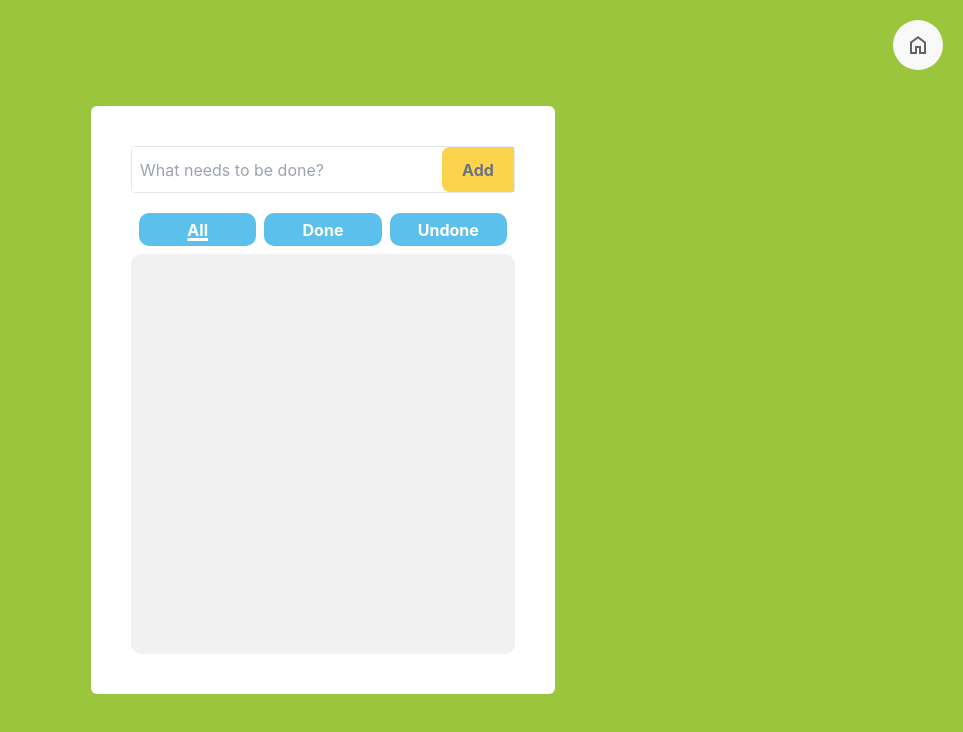
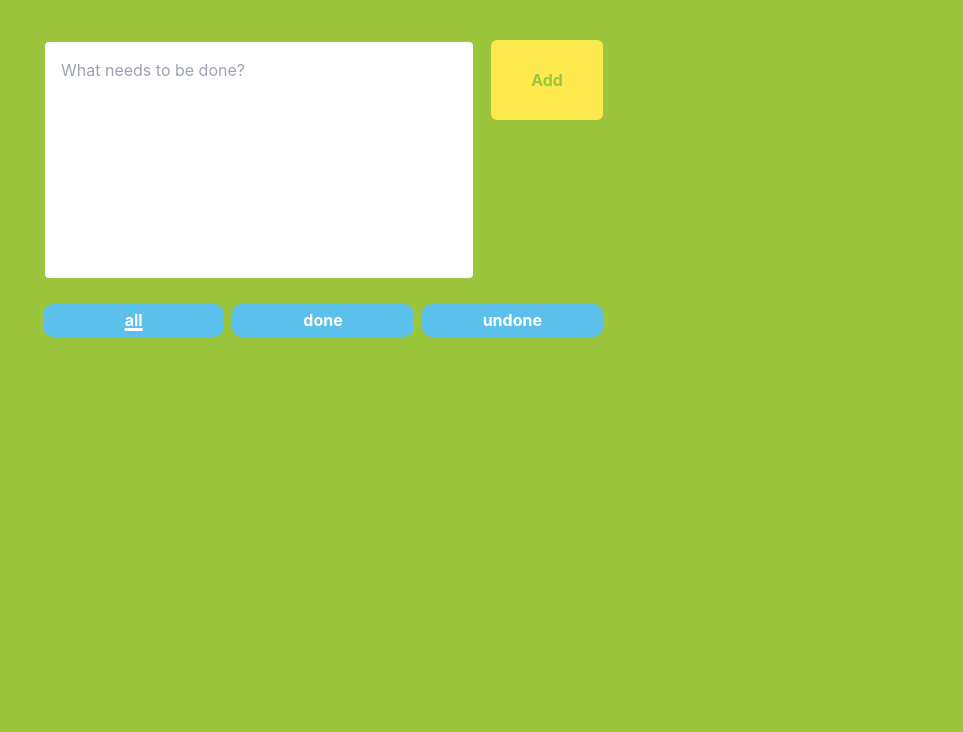
Before and after one commit to BettoRaite/todoapp, a React (Vite) app: page / in a window 1280 px wide. Shown: the top 732 px of the page, without its empty margins (317-1280 px from the left). Built offline with nearby package versions, Linux system fonts and the light colour scheme.

Commit message:
removed package-lock

```diff
--- a/package.json
+++ b/package.json
@@ -11,6 +11,7 @@
     "preview": "vite preview"
   },
   "dependencies": {
+    "clsx": "^2.1.1",
     "react": "^18.3.1",
     "react-bootstrap-icons": "^1.11.4",
     "react-dom": "^18.3.1",
--- a/src/App.tsx
+++ b/src/App.tsx
@@ -25,7 +25,7 @@ export default function TodoApp() {
 
 			<button
 				onClick={() => setIsInlineMode(!isInlineMode)}
-				className="fixed right-5 top-5 p-3 rounded-full"
+				className="fixed right-5 top-5 p-3 rounded-full hidden"
 			>
 				<img src={homeIcon} alt="toggle settings modal" />
 			</button>
--- a/src/components/InlineTodoList/InlineTodoList.tsx
+++ b/src/components/InlineTodoList/InlineTodoList.tsx
@@ -5,7 +5,8 @@ import { InlineTodoProps } from "../InlineTodo/InlineTodo.tsx";
 
 export function InlineTodoList() {
 	const [usedTodoIds, setUsedTodoIds] = useState<Record<string, number>>({});
-	const [inlineTodosTotal, _] = useState(10);
+	// eslint-disable-next-line @typescript-eslint/no-unused-vars
+	const [inlineTodosTotal, _setInlineTodosTotal] = useState(10);
 
 	function handleUseTodoId(todoId: string, inlineTodoIndex: number) {
 		setUsedTodoIds({
@@ -15,6 +16,7 @@ export function InlineTodoList() {
 	}
 
 	const todos = useTodos();
+	const inlineTodosContainerRef = useRef<HTMLElement | null>(null);
 	const inputRefs = useRef<HTMLInputElement[]>([]);
 
 	const inlineTodos: JSX.Element[] = [];
@@ -36,6 +38,7 @@ export function InlineTodoList() {
 			props.todo = todo;
 		}
 		if (usedTodoIds[todo?.id] === inlineTodoIndex) {
+
 			props.todo;
 		}
 
@@ -43,7 +46,15 @@ export function InlineTodoList() {
 	}
 	return (
 		<section className="p-4	 rounded bg-white">
-			<div className={`h-${96 / 2} rounded flex flex-col`}>{inlineTodos}</div>
+			<div
+				ref={(ref) => {
+					inlineTodosContainerRef.current = ref;
+					console.log(ref?.style.height);
+				}}
+				className={`h-${96 / 2} rounded flex flex-col`}
+			>
+				{inlineTodos}
+			</div>
 		</section>
 	);
 }
--- a/src/components/Todo/Todo.tsx
+++ b/src/components/Todo/Todo.tsx
@@ -1,3 +1,4 @@
+import clsx from "clsx";
 import styles from "./todo.module.css";
 import { TodoItem } from "../../lib/types.ts";
 import { useState } from "react";
@@ -37,11 +38,13 @@ export function Todo({ todo }: TodoProps) {
 	}
 
 	return (
-		<div className="flex items-center gap-3">
-			<div className="overflow-hidden relative gap-5 p-2 pl-1 pr-10 rounded-md bg-white h-56 w-full">
+		<div className="flex items-center gap-3 mb-4">
+			<div className="overflow-hidden relative gap-5 p-2 pl-1 pr-10 rounded-md bg-white h-80 w-full">
 				<button
 					onClick={handleDone}
-					className={`absolute p-2 ${todo.isDone && "bg-slate-400"} border border-gray-400 -top-2 -left-1 h-7 rounded-1/2 hover:bg-gray-400 box-content`}
+					className={clsx("bg-maize p-4 rounded-lg float-start  mr-4 transition-all", {
+						"h-1/2 bg-pumpkin shadow-md shadow-cool-gray": todo.isDone
+					})}
 				>
 					<img
 						src={todo.isDone ? doneIcon : checkIcon}
@@ -49,12 +52,13 @@ export function Todo({ todo }: TodoProps) {
 					/>
 				</button>
 				{/* <input type="checkbox" onChange={handleDone} checked={todo.isDone} /> */}
-				<div className="absolute top-12	 w-full px-5 flex-wrap break-words ">
+				<div className="top-12  w-full px-5 flex-wrap break-words ">
 					<p className="font-bold text-gray-500 first-letter:uppercase">
 						{todo.content.slice(0, 50)}
 					</p>
 				</div>
 			</div>
+
 			<div className="self-start flex flex-col gap-2 rounded w-1/5 sm:w-2/12">
 				<button className={styles.button} onClick={handleModeChange}>
 					<img src={editIcon} alt="edit todo" />
@@ -63,13 +67,13 @@ export function Todo({ todo }: TodoProps) {
 					<img src={deleteIcon} alt="delete todo" />
 				</button>
 			</div>
-			{isEditing && (
-				<TodoOverlay
-					initialContent={todo.content}
-					onClose={handleModeChange}
-					onSaveChanges={handleSave}
-				/>
-			)}
+
+			<TodoOverlay
+				initialContent={todo.content}
+				onClose={handleModeChange}
+				onSaveChanges={handleSave}
+				isHidden={!isEditing}
+			/>
 		</div>
 	);
 }
--- a/src/components/Todo/todo.module.css
+++ b/src/components/Todo/todo.module.css
@@ -4,6 +4,8 @@
   align-items: center;
 }
 .button {
+  width: 3rem;
+  border-radius: 0.4rem;
   display: flex;
   justify-content: center;
   padding: 0;
--- a/src/components/TodoAdd/AddTodo.tsx
+++ b/src/components/TodoAdd/AddTodo.tsx
@@ -1,13 +1,14 @@
-import styles from "./addTodo.module.css";
 import { useState, ChangeEvent } from "react";
 import { useTodosHandler } from "../TodosProvider/TodosProvider.tsx";
 
 export function TodoAdd() {
 	const todosHandler = useTodosHandler();
 	const [content, setContent] = useState("");
-	function handleChange(e: ChangeEvent<HTMLInputElement>) {
+
+	function handleChange(e: ChangeEvent<HTMLTextAreaElement>) {
 		setContent(e.target.value);
 	}
+
 	function handleAdd() {
 		if (content !== "") {
 			todosHandler.add(content);
@@ -15,18 +16,17 @@ export function TodoAdd() {
 		}
 	}
 	return (
-		<section className="flex justify-between border rounded mb-5 w-full">
-			<input
+		<section className="flex flex-col gap-4 mb-4 sm:flex-row">
+			<textarea
 				required={true}
-				className="outline-none p-2 w-full"
+				className="border-2 border-yellow-green rounded-md p-4 resize-none h-60 outline-none sm:flex-1 focus:border-cool-gray focus:border-2 transition-all delay-50"
 				value={content}
-				type="text"
 				placeholder="What needs to be done?"
 				onChange={handleChange}
 			/>
 			<button
 				type="button"
-				className={`rounded-r-none bg-amber-300 text-gray-500 font-bold ${styles.addButton}`}
+				className={`sm:w-1/5 bg-maize sm:self-start sm:h-20 transition-all delay-100 text-yellow-green hover:text-cool-gray active:bg-aero font-bold rounded-md pt-2 pb-2`}
 				onClick={handleAdd}
 			>
 				Add
--- a/src/components/TodoList/TodoList.tsx
+++ b/src/components/TodoList/TodoList.tsx
@@ -36,11 +36,10 @@ export function TodoList() {
 	}
 	const sortOptions: sort[] = ["all", "done", "undone"];
 	return (
-		<div className="overflow-hidden bg-white  m-auto sm:p-10 p-6 rounded-md">
+		<div className="w-full p-4 m-auto sm:p-10  md:w-2/3 lg:w-1/2">
 			<>
 				<TodoAdd />
-
-				<ul className="grid grid-cols-3 gap-2 text-center m-2 first-letter:*:capitalize">
+				<ul className="grid grid-cols-3 gap-2 text-center my-6 first-letter:*:">
 					{sortOptions.map((sortType, i) => {
 						return (
 							<li
@@ -53,9 +52,7 @@ export function TodoList() {
 						);
 					})}
 				</ul>
-				<div className={`w-full sm:w-96 ${styles.todosList}`}>
-					{todosContent}
-				</div>
+				<div className={`w-full`}>{todosContent}</div>
 			</>
 		</div>
 	);
--- a/src/components/TodoOverlay/TodoOverlay.tsx
+++ b/src/components/TodoOverlay/TodoOverlay.tsx
@@ -2,17 +2,20 @@ import { useState, ChangeEvent } from "react";
 // import { useTodosHandler } from "../TodosProvider/TodosProvider.tsx";
 import discardChangesIcon from "/icons/discard.svg";
 import saveChangesIcon from "/icons/save.svg";
+import clsx from "clsx";
 
 type TodoOverlayProps = {
 	initialContent: string;
 	onClose: () => void;
 	onSaveChanges: (nextContent: string) => void;
+	isHidden: boolean;
 };
 
 export function TodoOverlay({
 	initialContent,
 	onClose,
 	onSaveChanges,
+	isHidden,
 }: TodoOverlayProps) {
 	const [content, setContent] = useState(initialContent);
 
@@ -27,24 +30,48 @@ export function TodoOverlay({
 	function handleSave() {
 		onSaveChanges(content);
 	}
-
+	const buttonStyles =
+		"bg-cool-gray p-4 rounded-lg flex justify-center items-center";
 	return (
-		<div className="bg-slate-500 flex fixed z-1 top-1/4 left-3 right-3 sm:left-1/3 sm:right-1/3">
+		<>
+			<div
+				className={clsx("-top-full opacity-0 transition-all delay-200",{
+					"z-1 fixed top-0 bottom-0 left-0 right-0 bg-black opacity-30":
+						!isHidden,
+				})}
+			/>
+			<div
+				className={clsx(
+					"fixed z-10 left-4 right-4 lg:left-40 lg:right-40 -top-full m-auto border-gray-300 rounded-lg transition-all delay-200 sm:flex sm:justify-between lg:w-1/2",
+					{
+						"top-10": !isHidden,
+					},
+				)}
+			>
 				<textarea
-				className="h-96 w-96"
+					className="h-96 w-full resize-none outline-none rounded-lg p-4 sm:w-10/12"
 					name="todo content"
 					id=""
 					value={content}
 					onChange={handleChange}
 				/>
-			<div className="">
-				<button type="button" onClick={handleSave}>
+				<div className="flex justify-between items-center mt-4 bg-white rounded-lg p-2 sm:flex-col sm:self-start sm:mt-0 gap-4 sm:m-auto ">
+					<button
+						className={`${buttonStyles} hoverGreen`}
+						type="button"
+						onClick={handleSave}
+					>
 						<img src={saveChangesIcon} alt="save changes" />
 					</button>
-				<button type="button" onClick={handleDiscard}>
+					<button
+						className={`${buttonStyles} hoverCinnabar`}
+						type="button"
+						onClick={handleDiscard}
+					>
 						<img src={discardChangesIcon} alt="discard changes" />
 					</button>
 				</div>
 			</div>
+		</>
 	);
 }
--- a/src/index.css
+++ b/src/index.css
@@ -18,56 +18,37 @@
   /* Todo */
   --buttons-gap: 0.2rem;
   --todo-content-input-margin-sides: 1rem;
-}
-
-a {
-  font-weight: 500;
-  color: #646cff;
-  text-decoration: inherit;
-}
-a:hover {
-  color: #535bf2;
+  /* Colors */
+  --color-aero: hsla(198, 78%, 64%, 1);
+  --color-maize: hsla(53, 98%, 65%, 1);
+  --color-yellow-green: hsla(79, 54%, 51%, 1);
+  --color-cinnabar: #e55a34;
+  --color-pumpkin: #fa761e;
+  --color-light-gray: hsla(0, 0%, 80%, 1);
+  --color-charcoal-gray: hsla(0, 0%, 40%, 1);
+  --color-cool-gray: hsla(210, 10%, 60%, 1);
+  --color-warm-gray: hsla(30, 10%, 60%, 1);
+  --color-silver: hsla(0, 0%, 75%, 1);
+  --color-cream: hsla(60, 100%, 90%, 1);
+  --color-white: hsla(100, 100%, 100%, 1);
+  --brick-red: #bf4040;
 }
 
 body {
-  display: flex;
-  justify-content: center;
-  align-items: center;
   margin: 0;
   padding: 0;
-  min-height: 100vh;
   background-color: #9bc53d;
 }
-button {
-  border-radius: 8px;
-  border: 1px solid transparent;
-  padding: 0.6em 1.2em;
-  font-size: 1em;
-  font-weight: 500;
-  font-family: inherit;
-  background-color: #1a1a1a;
-  color: black;
-  cursor: pointer;
-  transition: all 0.25s;
-}
-button:hover {
-  border-color: #646cff;
-  background-color: #f4f4f4;
-}
-button:focus,
-button:focus-visible {
-  outline: 4px auto -webkit-focus-ring-color;
+:is(.hoverGreen, .hoverCinnabar) img {
+  transition: 0.3s;
 }
 
-@media (prefers-color-scheme: light) {
-  :root {
-    color: #213547;
-    background-color: #ffffff;
-  }
-  a:hover {
-    color: #747bff;
-  }
-  button {
-    background-color: #f9f9f9;
-  }
+.hoverGreen:hover img {
+  filter: brightness(0) saturate(100%) invert(71%) sepia(54%) saturate(538%)
+    hue-rotate(33deg) brightness(95%) contrast(82%);
 }
+
+.hoverCinnabar:hover img {
+  filter: brightness(0) saturate(100%) invert(12%) sepia(56%) saturate(6829%)
+    hue-rotate(356deg) brightness(104%) contrast(117%);
+}
--- a/tailwind.config.js
+++ b/tailwind.config.js
@@ -3,6 +3,34 @@ export default {
 	content: ["./index.html", "./src/**/*.{js,ts,jsx,tsx}"],
 	theme: {
 		extend: {},
+		colors: {
+			aero: "hsla(198, 78%, 64%, 1)",
+			maize: "hsla(53, 98%, 65%, 1)",
+			"yellow-green": "hsla(79, 54%, 51%, 1)",
+			cinnabar: "hsla(13, 77%, 55%, 1)",
+			pumpkin: "hsla(24, 96%, 55%, 1)",
+			"light-gray": "hsla(0, 0%, 80%, 1)",
+			"charcoal-gray": "hsla(0, 0%, 40%, 1)",
+			"cool-gray": "hsla(210, 10%, 60%, 1)",
+			"warm-gray": "hsla(30, 10%, 60%, 1)",
+			silver: "hsla(0, 0%, 75%, 1)",
+			cream: "hsla(60, 100%, 90%, 1)",
+			white: "hsla(100, 100%, 100%, 1)",
+			transparent: "transparent",
+			current: "currentColor",
+			black: "rgb(0,0,0)",
+			coral: "hsla(16, 68%, 62%, 1)",
+			"deep-sky-blue": "hsla(195, 100%, 50%, 1)",
+			"forest-green": "hsla(120, 60%, 40%, 1)",
+			"dark-red": "hsla(0, 80%, 45%, 1)",
+			amber: "hsla(45, 100%, 50%, 1)",
+			maroon: "hsla(340, 65%, 35%, 1)",
+			"peach-puff": "hsla(28, 100%, 85%, 1)",
+			"periwinkle-blue": "hsla(240, 50%, 75%, 1)",
+			"powder-blue": "hsla(200, 50%, 80%, 1)",
+			"moss-green": "hsla(85, 40%, 45%, 1)",
+			"slate-gray": "hsla(210, 15%, 50%, 1)",
+		},
 	},
 	plugins: [],
 };
--- a/vite.config.ts
+++ b/vite.config.ts
@@ -4,13 +4,4 @@ import react from "@vitejs/plugin-react-swc";
 // https://vitejs.dev/config/
 export default defineConfig({
 	plugins: [react()],
-	build: {
-		outDir: "dist",
-		rollupOptions: {
-			input: "index.html", // Ensure this points to your actual index.html
-		},
-	},
-	server: {
-		open: true, // Automatically open the app in the browser on server start
-	},
 });
```
Also changed, not shown: 1 other file (tests, documents, lock files or other folders). Lines whose indentation alone changed are shown as unchanged.
